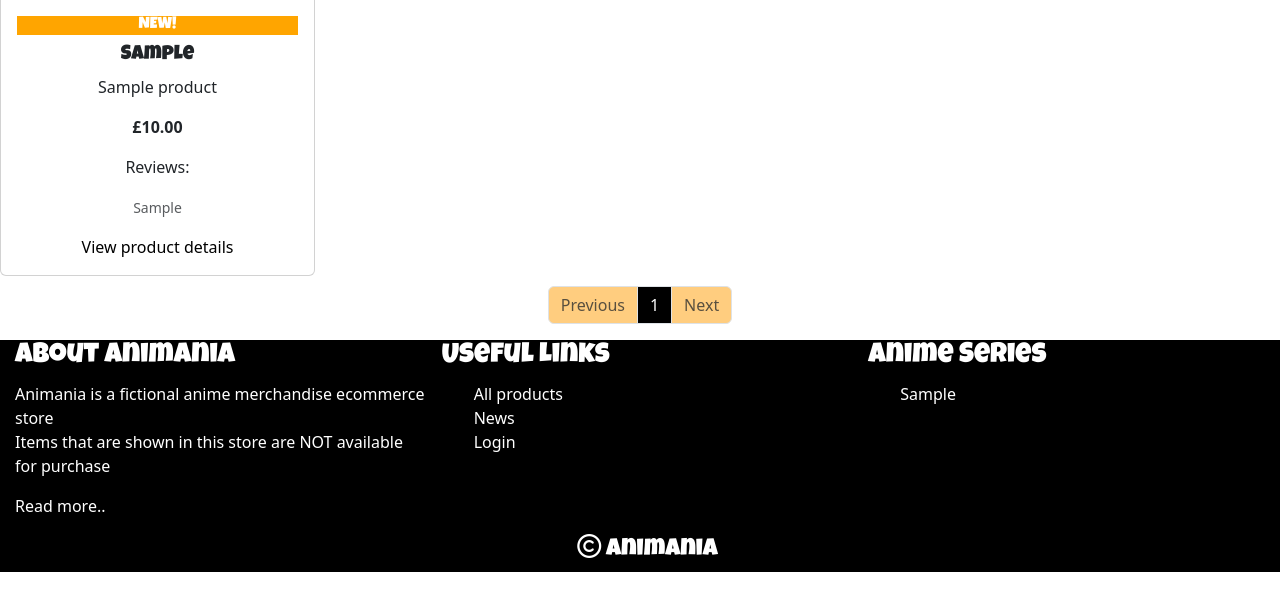
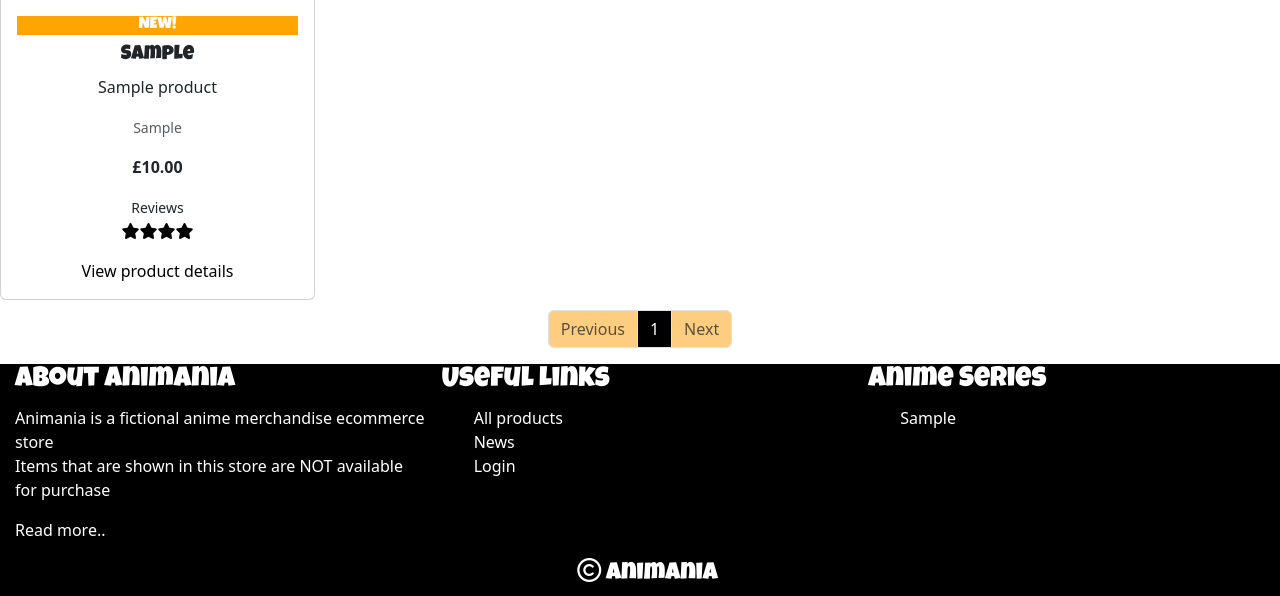
Before and after one commit to LiamEdwards931/animania, a Django app: page /all_products in a window 1280 px wide. Shown: the part 232-828 px from the top of the page. Before the commit the page ends 804 px from the top, so only its background shows below. Run offline with Django 3.2, Linux system fonts and the light colour scheme; tables that the repository leaves empty hold one stand-in row (values such as "Sample post"); some libraries are stand-ins or nearby versions; some web fonts are replaced.

Commit message:
add the average review stars to each product in all products, bumped into a bug where a 404 returned when a non-logged in user tried to submit a review, fixed by using an if statement to check login status

```diff
--- a/product/templates/all_products.html
+++ b/product/templates/all_products.html
@@ -42,32 +42,41 @@
                     Filter products
                 </button>
             </div>
-            {% for products in products %}
+            {% for product in products %}
                 <div class="col-6 col-lg-3 col-md-4">
                     <div class="card product-card" style="margin-bottom:10px;">
-                        <a href="{% url 'product_details' product_id=products.id %}">
-                            <img src="{{ products.image.url }}" class="card-img-top all-products-card-image-top" alt="{{ products.name }}">
+                        <a href="{% url 'product_details' product_id=product.id %}">
+                            <img src="{{ product.image.url }}" class="card-img-top all-products-card-image-top" alt="{{ product.name }}">
                         </a>
                         <div class="card-body product-card-body text-center">
-                            {% if products.discounted %}
-                                <h6 class="percent-off card-title">{{ products.discount_amount }}% off</h6>
-                            {% elif products.new %}
+                            {% if product.discounted %}
+                                <h6 class="percent-off card-title">{{ product.discount_amount }}% off</h6>
+                            {% elif product.new %}
                                 <h6 class ="new-item card-title">NEW!</h6>
                             {% else %}
                                 <h6 class ="card-title"style="opacity: 0">Blank</h6>
                             {% endif %}
-                            <h5 class="card-title">{{ products.series }}</h5>
-                            <p class="card-text">{{ products.name }}</p>
+                            <h5 class="card-title">{{ product.series }}</h5>
+                            <p class="card-text">{{ product.name }}</p>
+                            <p class="card-text"><small class="text-body-secondary">{{ product.category}}</small></p>
                             <p class="card-text">
-                            {% if products.discounted %}
-                                <strong><strike>£{{ products.price }}</strike> £{{ products.discounted_price }}</strong>
+                            {% if product.discounted %}
+                                <strong><strike>£{{ product.price }}</strike> £{{ product.discounted_price }}</strong>
                             {% else %}
-                                <strong>£{{ products.price}}</strong>
+                                <strong>£{{ product.price}}</strong>
                             {% endif %}
                             </p>
-                            <p class="card-text">Reviews:</p>
-                            <p class="card-text"><small class="text-body-secondary">{{ products.category}}</small></p>
-                            <a href="{% url 'product_details' product_id=products.id %}" class="image-container">
+                                <div class="text-center">
+                                    <small>Reviews</small>
+                                </div>
+                                {% if product.productreview_set.all %}
+                                    <a href="{% url 'product_details' product_id=product.id %}#customer_reviews"">
+                                        {% for star in "x"|rjust:product.average_rating %}<i class="fas fa-star"></i>{% endfor %}
+                                    </p>
+                                {% else %}
+                                    <p>No reviews for this product</p>
+                                {% endif %}
+                            <a href="{% url 'product_details' product_id=product.id %}" class="image-container">
                                 <p class="card-text">View product details</p>
                             </a>
                         </div>
--- a/product/views.py
+++ b/product/views.py
@@ -206,6 +206,7 @@ def all_products(request):
     """
     products = Product.objects.all()
     banners = product_banner.objects.all()
+    reviews = Product.objects.filter(productreview__isnull=False).distinct()
     product_count = products.count()
     query = None
     filtered_series = None
@@ -260,6 +261,15 @@ def all_products(request):
     page_number = request.GET.get('page')
     page_product = paginator.get_page(page_number)
     products = page_product
+
+    for product in products:
+        reviews = product.productreview_set.all()
+        if reviews:
+            total_rating = sum(review.rating for review in reviews)
+            review_amount = len(reviews)
+            product.average_rating = total_rating / review_amount
+        else:
+            product.average_rating = None
 
     context = {
         'products': products,
```
Also changed, not shown: product/templates/product_detail.html (+6 -2 lines).
